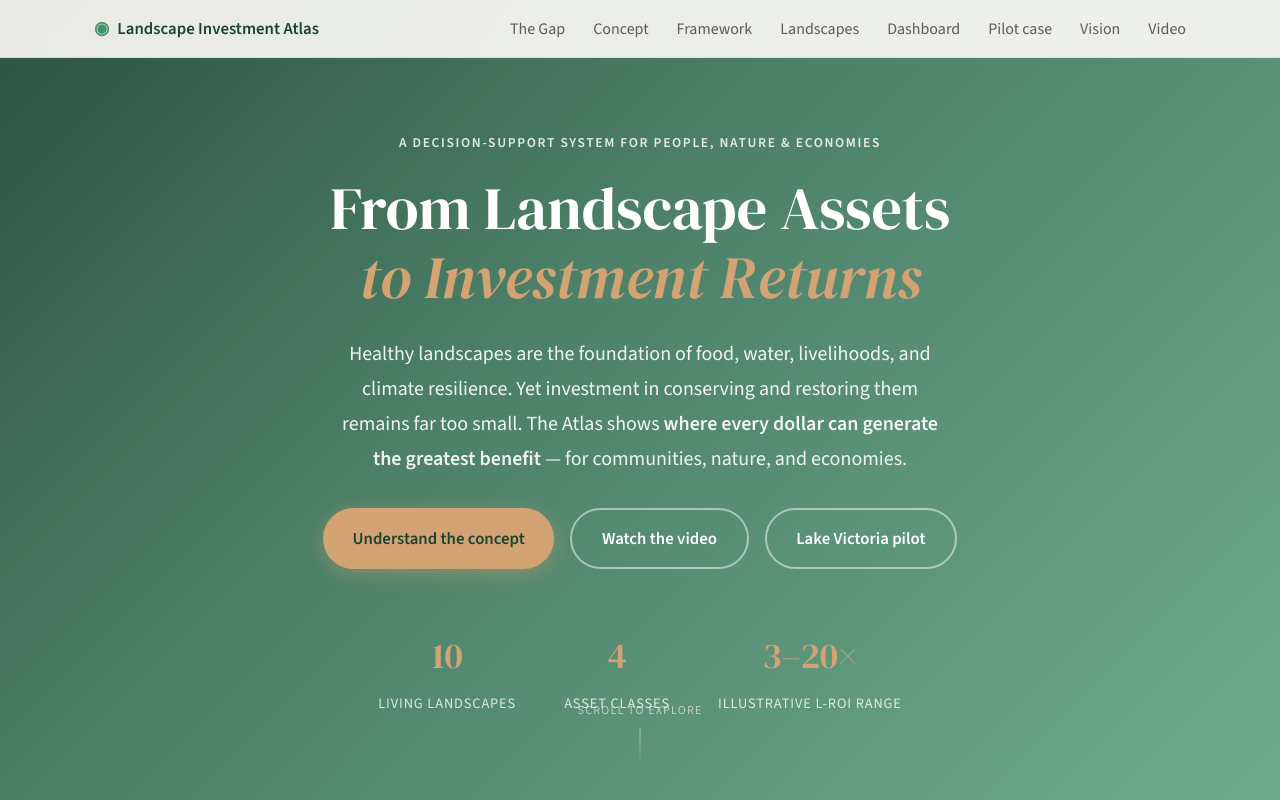
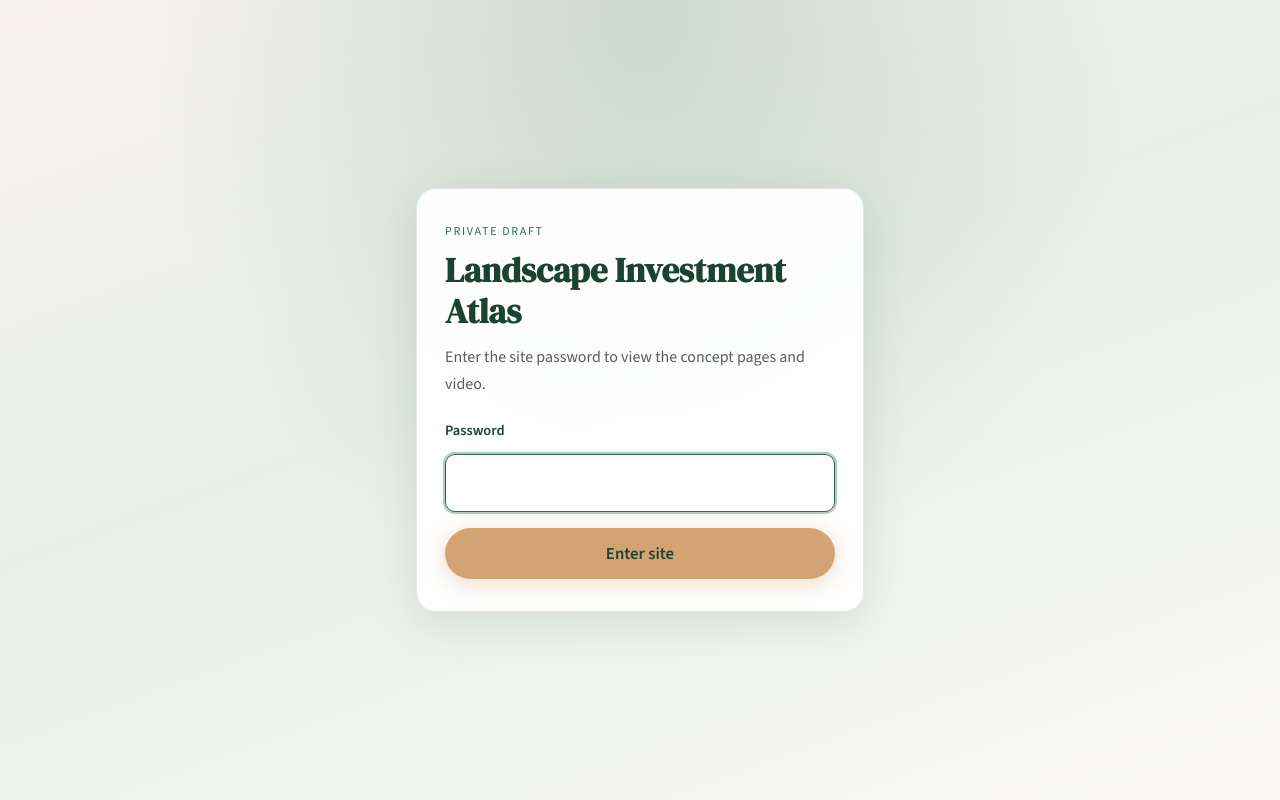
Before and after one commit to setegnworku/landscape-investment-atlas, a plain HTML site: page docs/index.html in a window 1280 px wide. Shown: the top 800 px of the page. Drawn offline with nearby package versions, Linux system fonts and the light colour scheme.

Commit message:
Add a soft password gate so the Atlas site and video stay behind login.
EOF

Co-authored-by: Cursor <cursoragent@cursor.com>

```diff
--- a/docs/Setegn_video.html
+++ b/docs/Setegn_video.html
@@ -8,6 +8,7 @@
   <link rel="preconnect" href="https://fonts.gstatic.com" crossorigin />
   <link href="https://fonts.googleapis.com/css2?family=DM+Serif+Display:ital@0;1&family=Source+Sans+3:wght@300;400;500;600;700&display=swap" rel="stylesheet" />
   <link rel="stylesheet" href="styles.css" />
+  <script src="gate.js?v=1"></script>
   <style>
     .video-page {
       min-height: 100vh;
@@ -80,7 +81,7 @@
 
       <div class="video-actions">
         <button type="button" class="btn btn-primary" id="playBtn">Play</button>
-        <a class="btn btn-outline" href="Setegn_video.mp4" download="Setegn_video.mp4">Download</a>
+        <a class="btn btn-outline is-disabled" href="#" aria-disabled="true" data-download-src="Setegn_video.mp4" data-download-name="Setegn_video.mp4">Download</a>
         <a class="btn btn-outline" href="index.html">Back to site</a>
       </div>
 
@@ -89,10 +90,9 @@
           id="atlasVideo"
           controls
           playsinline
-          preload="metadata"
-          poster=""
+          preload="none"
+          data-src="Setegn_video.mp4"
         >
-          <source src="Setegn_video.mp4" type="video/mp4" />
           Your browser does not support HTML video.
         </video>
       </div>
--- /dev/null
+++ b/docs/gate.js
@@ -0,0 +1,117 @@
+/**
+ * Soft password gate for the static GitHub Pages site.
+ * Note: this hides the UI for casual visitors; it is not strong server-side security.
+ * Password: landscape
+ */
+(function () {
+  var STORAGE_KEY = "lia_site_unlock_v1";
+  var PASSWORD = "landscape";
+
+  function unlocked() {
+    try {
+      return sessionStorage.getItem(STORAGE_KEY) === "1";
+    } catch (e) {
+      return false;
+    }
+  }
+
+  function setUnlocked() {
+    try {
+      sessionStorage.setItem(STORAGE_KEY, "1");
+    } catch (e) {}
+  }
+
+  function revealMedia() {
+    document.querySelectorAll("video[data-src]").forEach(function (video) {
+      var src = video.getAttribute("data-src");
+      if (!src) return;
+      if (!video.querySelector("source")) {
+        var source = document.createElement("source");
+        source.type = "video/mp4";
+        source.src = src;
+        video.appendChild(source);
+      } else {
+        video.querySelector("source").src = src;
+      }
+      video.removeAttribute("data-src");
+      video.load();
+    });
+
+    document.querySelectorAll("a[data-download-src]").forEach(function (link) {
+      var href = link.getAttribute("data-download-src");
+      if (!href) return;
+      link.setAttribute("href", href);
+      link.setAttribute("download", link.getAttribute("data-download-name") || "Setegn_video.mp4");
+      link.removeAttribute("data-download-src");
+      link.removeAttribute("data-download-name");
+      link.classList.remove("is-disabled");
+      link.removeAttribute("aria-disabled");
+    });
+  }
+
+  function openSite() {
+    document.documentElement.classList.remove("site-locked");
+    var gate = document.getElementById("site-gate");
+    if (gate) gate.hidden = true;
+    revealMedia();
+  }
+
+  function buildGate() {
+    if (document.getElementById("site-gate")) return;
+
+    var gate = document.createElement("div");
+    gate.id = "site-gate";
+    gate.setAttribute("role", "dialog");
+    gate.setAttribute("aria-modal", "true");
+    gate.setAttribute("aria-labelledby", "site-gate-title");
+    gate.innerHTML =
+      '<div class="site-gate-card">' +
+      '  <p class="site-gate-eyebrow">Private draft</p>' +
+      '  <h1 id="site-gate-title">Landscape Investment Atlas</h1>' +
+      '  <p class="site-gate-lead">Enter the site password to view the concept pages and video.</p>' +
+      '  <form id="site-gate-form" class="site-gate-form" autocomplete="off">' +
+      '    <label for="site-gate-password">Password</label>' +
+      '    <input id="site-gate-password" name="password" type="password" required autofocus />' +
+      '    <button type="submit" class="btn btn-primary">Enter site</button>' +
+      '    <p id="site-gate-error" class="site-gate-error" hidden>Incorrect password. Try again.</p>' +
+      "  </form>" +
+      "</div>";
+
+    document.body.prepend(gate);
+
+    var form = document.getElementById("site-gate-form");
+    var input = document.getElementById("site-gate-password");
+    var error = document.getElementById("site-gate-error");
+
+    form.addEventListener("submit", function (event) {
+      event.preventDefault();
+      var value = (input.value || "").trim().toLowerCase();
+      if (value === PASSWORD) {
+        setUnlocked();
+        openSite();
+        return;
+      }
+      error.hidden = false;
+      input.value = "";
+      input.focus();
+    });
+  }
+
+  document.documentElement.classList.add("site-locked");
+
+  function boot() {
+    buildGate();
+    if (unlocked()) {
+      openSite();
+    } else {
+      var input = document.getElementById("site-gate-password");
+      if (input) input.focus();
+    }
+  }
+
+  if (document.readyState === "loading") {
+    document.addEventListener("DOMContentLoaded", boot);
+  } else {
+    boot();
+  }
+})();
--- a/docs/index.html
+++ b/docs/index.html
@@ -8,6 +8,7 @@
   <link rel="preconnect" href="https://fonts.gstatic.com" crossorigin />
   <link href="https://fonts.googleapis.com/css2?family=DM+Serif+Display:ital@0;1&family=Source+Sans+3:wght@300;400;500;600;700&display=swap" rel="stylesheet" />
   <link rel="stylesheet" href="styles.css" />
+  <script src="gate.js?v=1"></script>
 </head>
 <body>
   <nav class="nav" id="nav">
@@ -79,13 +80,12 @@
       </div>
       <div class="site-video">
         <div class="site-video-frame">
-          <video controls playsinline preload="metadata">
-            <source src="Setegn_video.mp4" type="video/mp4" />
+          <video controls playsinline preload="none" data-src="Setegn_video.mp4">
             Your browser does not support HTML video.
           </video>
         </div>
         <div class="site-video-actions">
-          <a class="btn btn-primary" href="Setegn_video.mp4" download="Setegn_video.mp4">Download MP4</a>
+          <a class="btn btn-primary is-disabled" href="#" aria-disabled="true" data-download-src="Setegn_video.mp4" data-download-name="Setegn_video.mp4">Download MP4</a>
         </div>
       </div>
     </div>
@@ -691,6 +691,6 @@
     </div>
   </footer>
 
-  <script src="app.js?v=3"></script>
+  <script src="app.js?v=4"></script>
 </body>
 </html>
--- a/docs/styles.css
+++ b/docs/styles.css
@@ -2105,3 +2105,101 @@ body {
   .pilot-nav { justify-content: flex-start; overflow-x: auto; flex-wrap: nowrap; padding-bottom: 1rem; -webkit-overflow-scrolling: touch; }
   .pilot-tab { flex-shrink: 0; font-size: 0.9rem; }
 }
+
+/* Password gate */
+html.site-locked,
+html.site-locked body {
+  height: 100%;
+  overflow: hidden;
+}
+
+html.site-locked body > *:not(#site-gate) {
+  display: none !important;
+}
+
+#site-gate {
+  position: fixed;
+  inset: 0;
+  z-index: 9999;
+  display: grid;
+  place-items: center;
+  padding: 1.5rem;
+  background:
+    radial-gradient(ellipse at top, rgba(45, 106, 79, 0.18), transparent 55%),
+    linear-gradient(160deg, #f7f3ec 0%, #e8efe8 45%, #faf8f5 100%);
+}
+
+.site-gate-card {
+  width: min(100%, 28rem);
+  background: rgba(255, 255, 255, 0.92);
+  border: 1px solid rgba(27, 67, 50, 0.12);
+  border-radius: var(--radius-lg);
+  box-shadow: var(--shadow-lg);
+  padding: 2rem 1.75rem;
+}
+
+.site-gate-eyebrow {
+  font-size: 0.75rem;
+  letter-spacing: 0.14em;
+  text-transform: uppercase;
+  color: var(--forest-light);
+  margin-bottom: 0.5rem;
+}
+
+.site-gate-card h1 {
+  font-family: var(--font-serif);
+  font-size: clamp(1.75rem, 4vw, 2.15rem);
+  color: var(--forest);
+  line-height: 1.2;
+  margin-bottom: 0.65rem;
+}
+
+.site-gate-lead {
+  color: var(--ink-muted);
+  font-size: 1rem;
+  margin-bottom: 1.35rem;
+}
+
+.site-gate-form {
+  display: grid;
+  gap: 0.65rem;
+}
+
+.site-gate-form label {
+  font-size: 0.9rem;
+  font-weight: 600;
+  color: var(--forest);
+}
+
+.site-gate-form input {
+  width: 100%;
+  border: 1px solid rgba(27, 67, 50, 0.2);
+  border-radius: 10px;
+  padding: 0.8rem 0.95rem;
+  font: inherit;
+  background: #fff;
+  color: var(--ink);
+}
+
+.site-gate-form input:focus {
+  outline: 2px solid rgba(45, 106, 79, 0.35);
+  border-color: var(--forest-light);
+}
+
+.site-gate-form .btn {
+  width: 100%;
+  margin-top: 0.35rem;
+  justify-content: center;
+}
+
+.site-gate-error {
+  color: #9b2226;
+  font-size: 0.92rem;
+  margin: 0;
+}
+
+.btn.is-disabled,
+a.btn.is-disabled {
+  opacity: 0.55;
+  pointer-events: none;
+}
--- a/website/styles.css
+++ b/website/styles.css
@@ -2105,3 +2105,101 @@ body {
   .pilot-nav { justify-content: flex-start; overflow-x: auto; flex-wrap: nowrap; padding-bottom: 1rem; -webkit-overflow-scrolling: touch; }
   .pilot-tab { flex-shrink: 0; font-size: 0.9rem; }
 }
+
+/* Password gate */
+html.site-locked,
+html.site-locked body {
+  height: 100%;
+  overflow: hidden;
+}
+
+html.site-locked body > *:not(#site-gate) {
+  display: none !important;
+}
+
+#site-gate {
+  position: fixed;
+  inset: 0;
+  z-index: 9999;
+  display: grid;
+  place-items: center;
+  padding: 1.5rem;
+  background:
+    radial-gradient(ellipse at top, rgba(45, 106, 79, 0.18), transparent 55%),
+    linear-gradient(160deg, #f7f3ec 0%, #e8efe8 45%, #faf8f5 100%);
+}
+
+.site-gate-card {
+  width: min(100%, 28rem);
+  background: rgba(255, 255, 255, 0.92);
+  border: 1px solid rgba(27, 67, 50, 0.12);
+  border-radius: var(--radius-lg);
+  box-shadow: var(--shadow-lg);
+  padding: 2rem 1.75rem;
+}
+
+.site-gate-eyebrow {
+  font-size: 0.75rem;
+  letter-spacing: 0.14em;
+  text-transform: uppercase;
+  color: var(--forest-light);
+  margin-bottom: 0.5rem;
+}
+
+.site-gate-card h1 {
+  font-family: var(--font-serif);
+  font-size: clamp(1.75rem, 4vw, 2.15rem);
+  color: var(--forest);
+  line-height: 1.2;
+  margin-bottom: 0.65rem;
+}
+
+.site-gate-lead {
+  color: var(--ink-muted);
+  font-size: 1rem;
+  margin-bottom: 1.35rem;
+}
+
+.site-gate-form {
+  display: grid;
+  gap: 0.65rem;
+}
+
+.site-gate-form label {
+  font-size: 0.9rem;
+  font-weight: 600;
+  color: var(--forest);
+}
+
+.site-gate-form input {
+  width: 100%;
+  border: 1px solid rgba(27, 67, 50, 0.2);
+  border-radius: 10px;
+  padding: 0.8rem 0.95rem;
+  font: inherit;
+  background: #fff;
+  color: var(--ink);
+}
+
+.site-gate-form input:focus {
+  outline: 2px solid rgba(45, 106, 79, 0.35);
+  border-color: var(--forest-light);
+}
+
+.site-gate-form .btn {
+  width: 100%;
+  margin-top: 0.35rem;
+  justify-content: center;
+}
+
+.site-gate-error {
+  color: #9b2226;
+  font-size: 0.92rem;
+  margin: 0;
+}
+
+.btn.is-disabled,
+a.btn.is-disabled {
+  opacity: 0.55;
+  pointer-events: none;
+}
```
Also changed, not shown: website/Setegn_video.html (added, +119 -0 lines), website/gate.js (added, +117 -0 lines), website/index.html (+4 -4 lines), 1 other file.
